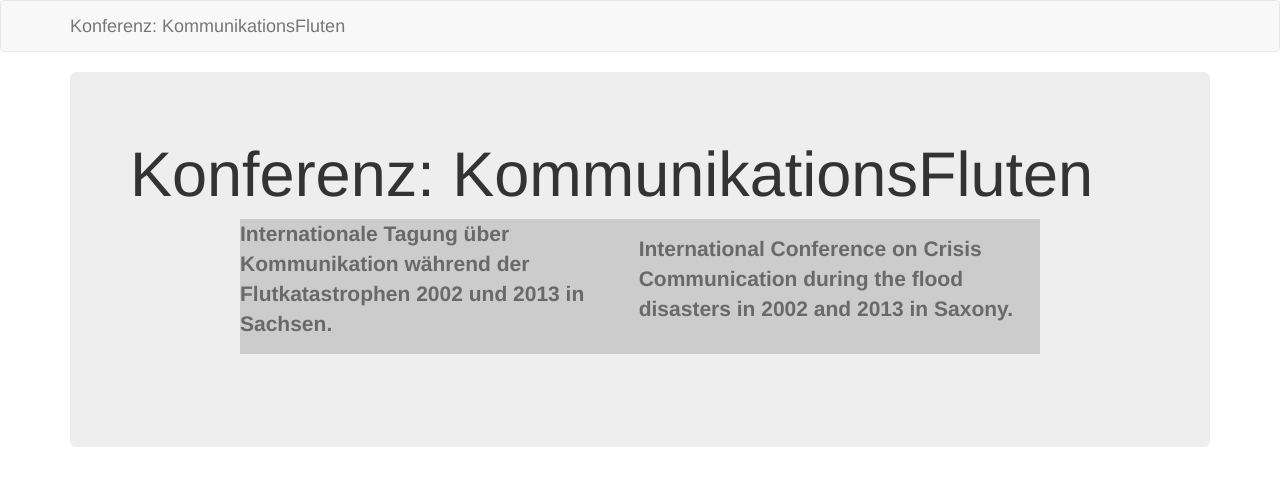
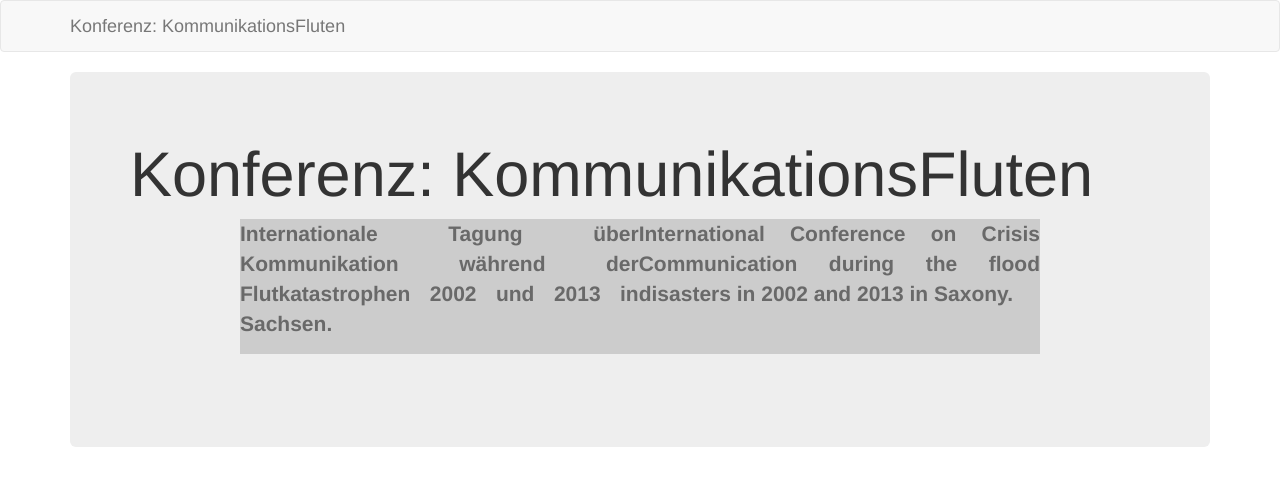
Before and after one commit to susedev/test, a Jekyll site: the page built from index.html, in a window 1280 px wide. Shown: the top 486 px of the page. Built offline with Jekyll 4.4.1, drawn with Linux system fonts in a browser that asks for light colours.

Commit message:
Edit from JekyllCMS

```diff
--- a/index.html
+++ b/index.html
@@ -5,10 +5,10 @@ title: Home
 <table align="center" border="0" cellpadding="20" cellspacing="40" style="width: 800px;">
 	<tbody>
 		<tr>
-			<td style="background-color: rgb(204, 204, 204); border-color: rgb(255, 255, 255);">
+			<td style="background-color: rgb(204, 204, 204); border-color: rgb(255, 255, 255); text-align: justify; vertical-align: baseline;">
 			<p><a href="http://eijc.github.io/data/konferenz-kommunikationsfluten.html"><span style="color:#696969;"><strong>Internationale Tagung &uuml;ber Kommunikation w&auml;hrend der Flutkatastrophen 2002 und 2013 in Sachsen.</strong></span></a></p>
 			</td>
-			<td style="background-color: rgb(204, 204, 204); border-color: rgb(255, 255, 255);">
+			<td style="background-color: rgb(204, 204, 204); border-color: rgb(255, 255, 255); text-align: justify; vertical-align: baseline;">
 			<p><a href="http://eijc.github.io/data/conference-communication-floods.html"><strong><span style="color:#696969;">International Conference on Crisis Communication during the flood disasters in 2002 and 2013 in Saxony.</span></strong></a></p>
 			</td>
 		</tr>
```
